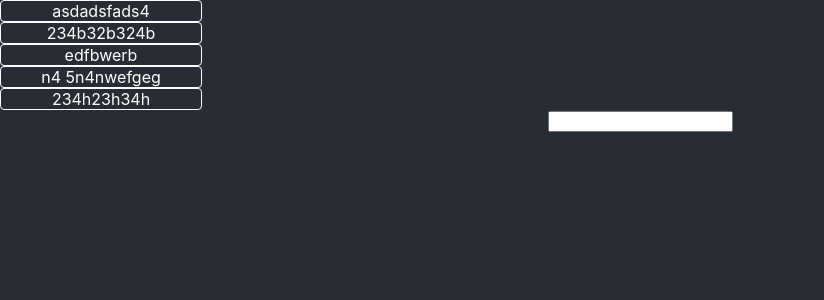
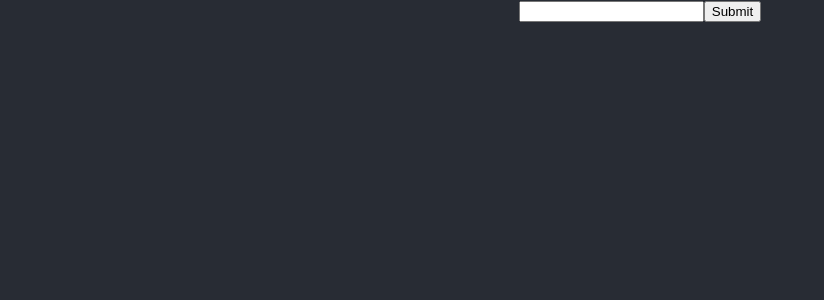
Before and after one commit to SamBenn/chat-app, a React (Create React App) app in the folder Web/chat-app/: page / in a window 1280 px wide. Shown: the top 300 px of the page, without its empty margins (0-824 px from the left). Built offline with nearby package versions, Linux system fonts and the light colour scheme.

Commit message:
message submission 'pipeline'

```diff
--- a/Web/chat-app/public/index.html
+++ b/Web/chat-app/public/index.html
@@ -27,17 +27,6 @@
     <title>React App</title>
   </head>
   <body>
-    <noscript>You need to enable JavaScript to run this app.</noscript>
     <div id="root"></div>
-    <!--
-      This HTML file is a template.
-      If you open it directly in the browser, you will see an empty page.
-
-      You can add webfonts, meta tags, or analytics to this file.
-      The build step will place the bundled scripts into the <body> tag.
-
-      To begin the development, run `npm start` or `yarn start`.
-      To create a production bundle, use `npm run build` or `yarn build`.
-    -->
   </body>
 </html>
--- a/Web/chat-app/src/App.js
+++ b/Web/chat-app/src/App.js
@@ -3,7 +3,6 @@ import React from 'react';
 import './App.css';
 
 import Thread from "./components/thread";
-import Submission from "./components/submission";
 
 class App extends React.Component {
   render() {
@@ -11,7 +10,6 @@ class App extends React.Component {
       <div className="app">
         <div className="app-inner">
           <Thread />
-          <Submission />
         </div>
       </div>
     );
--- a/Web/chat-app/src/components/message.js
+++ b/Web/chat-app/src/components/message.js
@@ -1,6 +1,7 @@
 import "./message.css";
 
 function Message(props) {
+    console.log(props)
     return (
         <div className="message">
             {props.model.message}
--- a/Web/chat-app/src/components/submission.js
+++ b/Web/chat-app/src/components/submission.js
@@ -1,11 +1,41 @@
+import React from 'react';
+
 import "./submission.css";
 
-function Submission() {
-    return (
-        <div>
-            <input />
-        </div>
-    )
+class Submission extends React.Component {
+    submissionCallback = (form) => { console.error("Submission callback not set") };
+
+    constructor(props) {
+        super();
+
+        this.state = {
+            value: props.default ?? ""
+        };
+
+        if(props.submissionCallback)
+            this.submissionCallback = props.submissionCallback;
+    }
+
+    handleInputChange = (e) => {
+        this.setState({ value: e.target.value });
+    }
+
+    handleSubmit = (e) => {
+        e.preventDefault();
+        this.submissionCallback(this.state.value)
+    }
+
+    render() {
+        return (
+            <form onSubmit={this.handleSubmit}>
+                <input value={this.state.value}
+                    onChange={this.handleInputChange} />
+                <button type="submit" >
+                    Submit
+                </button>
+            </form>
+        )
+    }
 }
 
 export default Submission;
--- a/Web/chat-app/src/components/thread.js
+++ b/Web/chat-app/src/components/thread.js
@@ -1,25 +1,37 @@
+import React from 'react';
+
 import Message from "./message";
+import Submission from "./submission";
 import "./thread.css";
 
-function Thread() {
+class Thread extends React.Component {
+    constructor() {
+        super();
 
-    // get messages in thread
+        this.state = {
+            messages: []
+        };
+    }
 
-    var messages = [
-        { message: "asdadsfads4" },
-        { message: "234b32b324b" },
-        { message: "edfbwerb" },
-        { message: "n4 5n4nwefgeg" },
-        { message: "234h23h34h" },
-    ];
+    handleSubmission = (form) => {
+        if(!form)
+            return;
 
-    return (
-        <div>
-            {messages.map(m => (
-                <Message model={m} />
-            ))}
-        </div>
-    )
+        // other validation
+
+        this.setState({ messages: [...this.state.messages, { message: form }] });
+    }
+
+    render() {
+        return (
+            <div>
+                {this.state && this.state.messages.map((m, i) => (
+                    <Message key={i} model={m} />
+                ))}
+                <Submission submissionCallback={this.handleSubmission} />
+            </div>
+        )
+    }
 }
 
 export default Thread;
```
